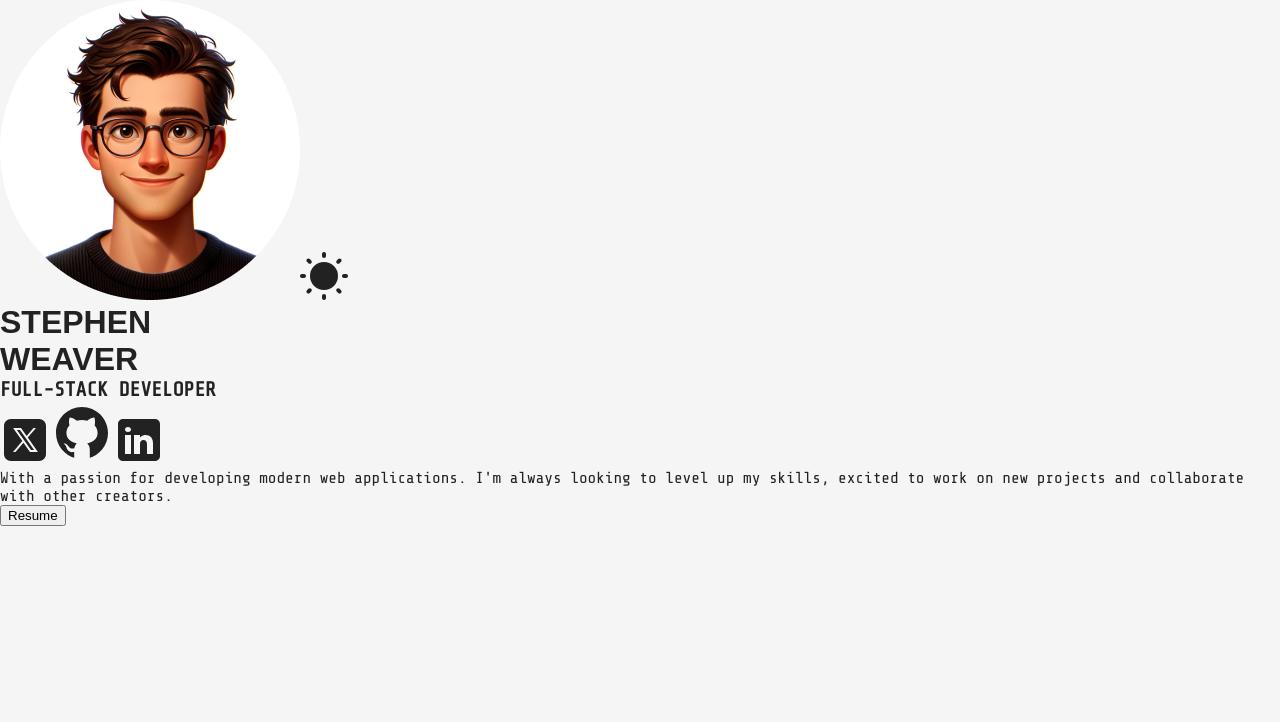
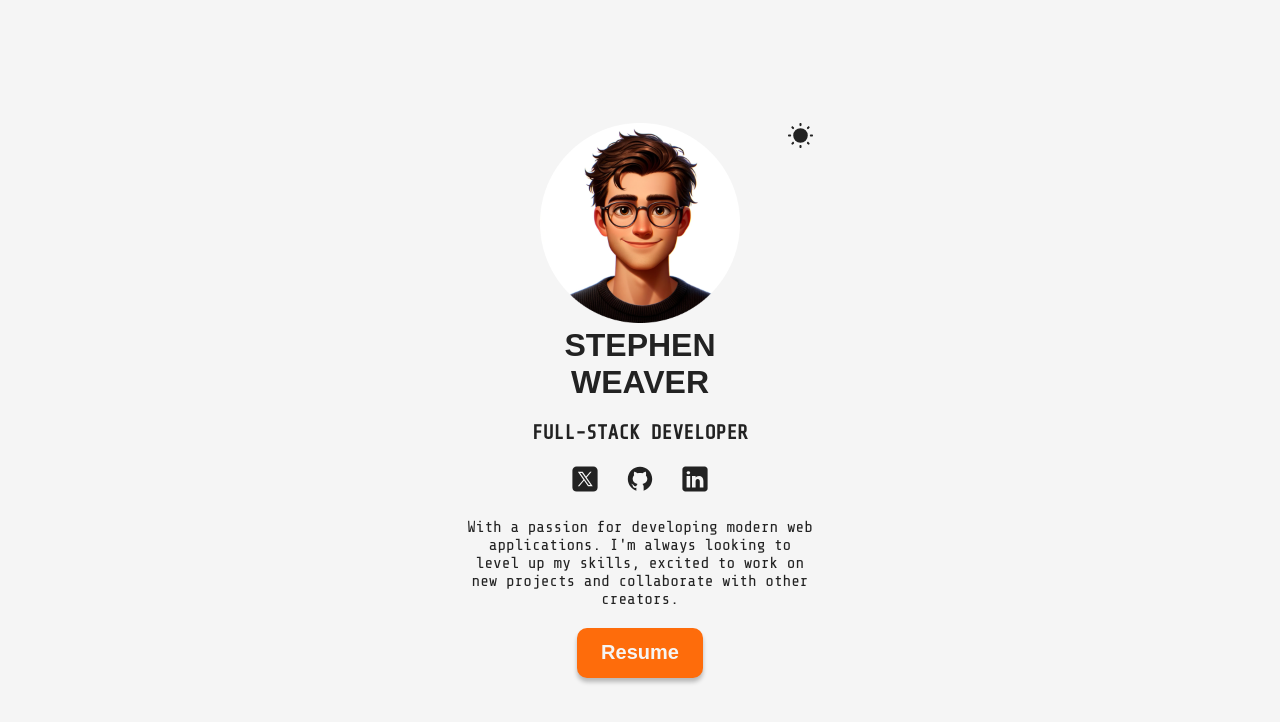
Before and after one commit to stepweaver/portfolio, a React (Vite) app: page / in a window 1280 px wide. Shown: the top 722 px of the page. Built offline with nearby package versions, Linux system fonts and the light colour scheme; a web font is replaced by a local one.

Commit message:
Update Hero component with CSS styles and description class

```diff
--- a/src/sections/Hero/Hero.jsx
+++ b/src/sections/Hero/Hero.jsx
@@ -52,7 +52,7 @@
             <img src={linkedinIcon} alt='linkedin icon' />
           </a>
         </span>
-        <p>
+        <p className={styles.description}>
           With a passion for developing modern web applications. I'm always
           looking to level up my skills, excited to work on new projects and
           collaborate with other creators.
--- a/src/sections/Hero/HeroStyles.module.css
+++ b/src/sections/Hero/HeroStyles.module.css
@@ -0,0 +1,80 @@
+.container {
+  display: flex;
+  flex-direction: column;
+  justify-content: center;
+  gap: 20 px;
+  text-align: center;
+  height: 100dvh;
+  min-height: 500px;
+
+  .hero {
+    max-width: 200px;
+  }
+
+  span {
+    display: flex;
+    gap: 25px;
+    justify-content: center;
+
+    a {
+      margin: 0;
+
+      img {
+        width: 30px;
+      }
+    }
+  }
+
+  a {
+    width: fit-content;
+    align-self: center;
+  }
+
+  button {
+    background-color: var(--btn-color);
+    color: var(--btn-text-color);
+    border: none;
+    border-radius: 10px;
+    width: 126px;
+    height: 50px;
+    font-size: 20px;
+    font-weight: bold;
+    box-shadow: 0 4px 4px rgba(0, 0, 0, 0.25);
+    transition: box-shadow 200ms ease-in-out, transform 200ms ease-in-out;
+  }
+
+  button:hover {
+    transform: scale(1.05);
+  }
+
+  button:active {
+    transform: translateY(2px);
+    box-shadow: 0 2px 2px rgba(0, 0, 0, 0.25);
+  }
+}
+
+.colorModeContainer {
+  position: relative
+}
+
+.colorMode {
+  position: absolute;
+  right: 0;
+  width: 25px;
+}
+
+.colorMode:hover {
+  cursor: pointer;
+}
+
+.description {
+  max-width: 40ch;
+  align-self: center;
+}
+
+.info {
+  display: flex;
+  flex-direction: column;
+  justify-content: center;
+  gap: 20px;
+}
```
